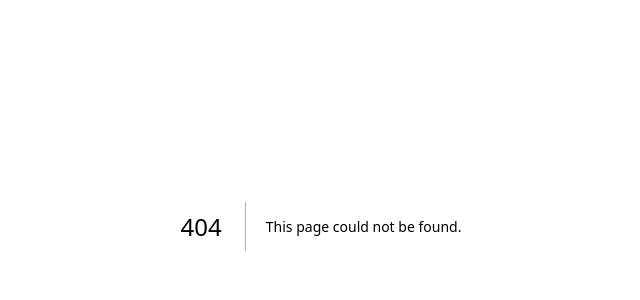
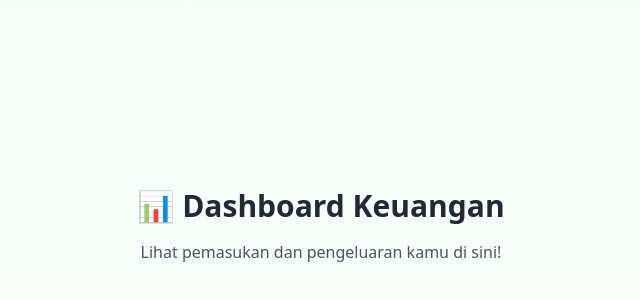
Before and after one commit to novalfikriyansyah-max/finance-track, a Next.js app in the folder frontend/: page /dashboard in a window 1280 px wide. Before the commit this address had no page. Shown: the part 174-474 px from the top of the page, without its empty margins (319-959 px from the left). Built offline with nearby package versions, Linux system fonts and the light colour scheme.

Commit message:
Create dashboard.js

```diff
--- /dev/null
+++ b/frontend/pages/dashboard.js
@@ -0,0 +1,8 @@
+export default function Dashboard() {
+  return (
+    <div className="flex flex-col items-center justify-center min-h-screen bg-gradient-to-b from-green-50 to-white">
+      <h1 className="text-3xl font-bold mb-4 text-gray-800">📊 Dashboard Keuangan</h1>
+      <p className="text-gray-600">Lihat pemasukan dan pengeluaran kamu di sini!</p>
+    </div>
+  );
+}
```
